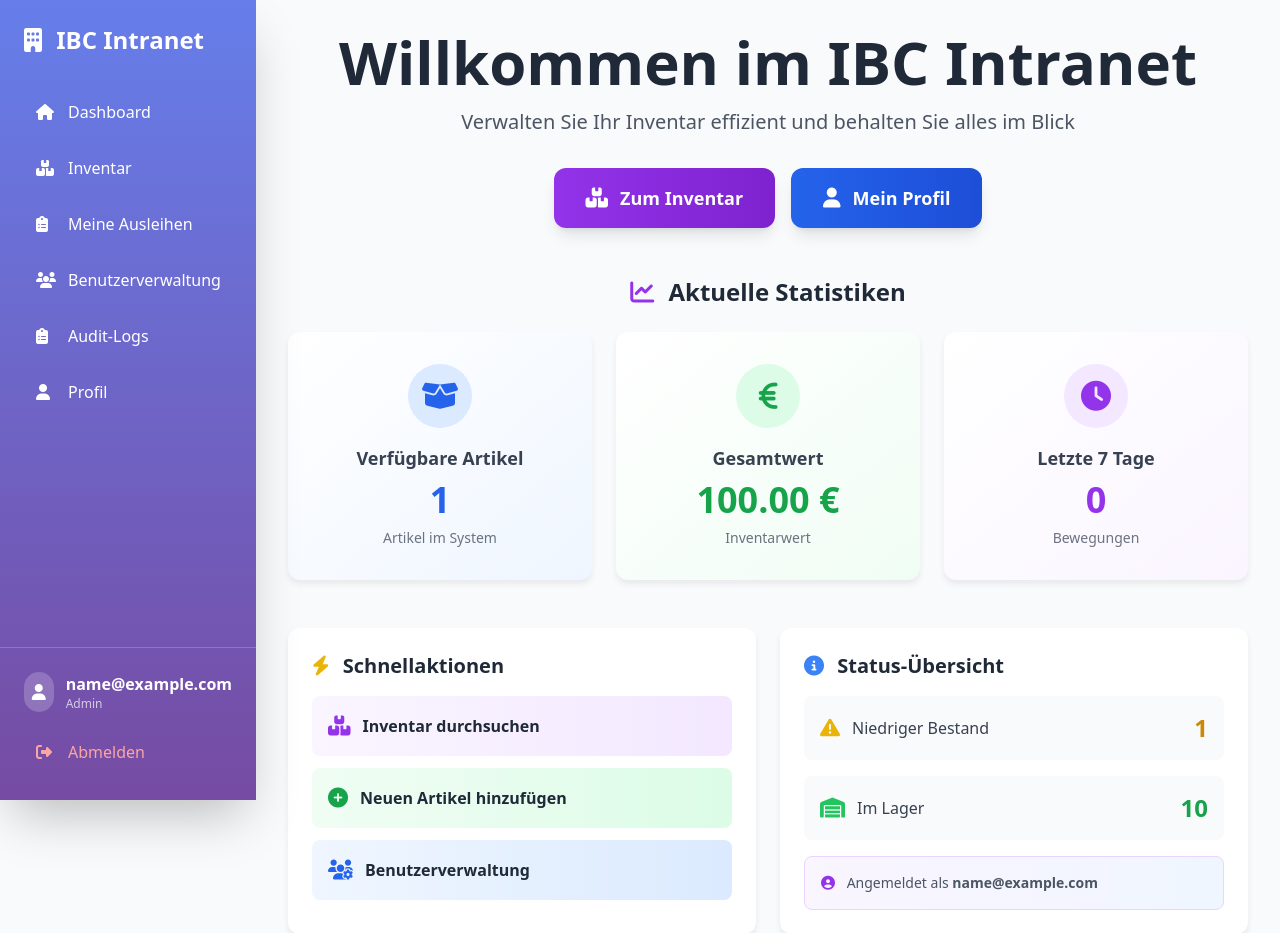
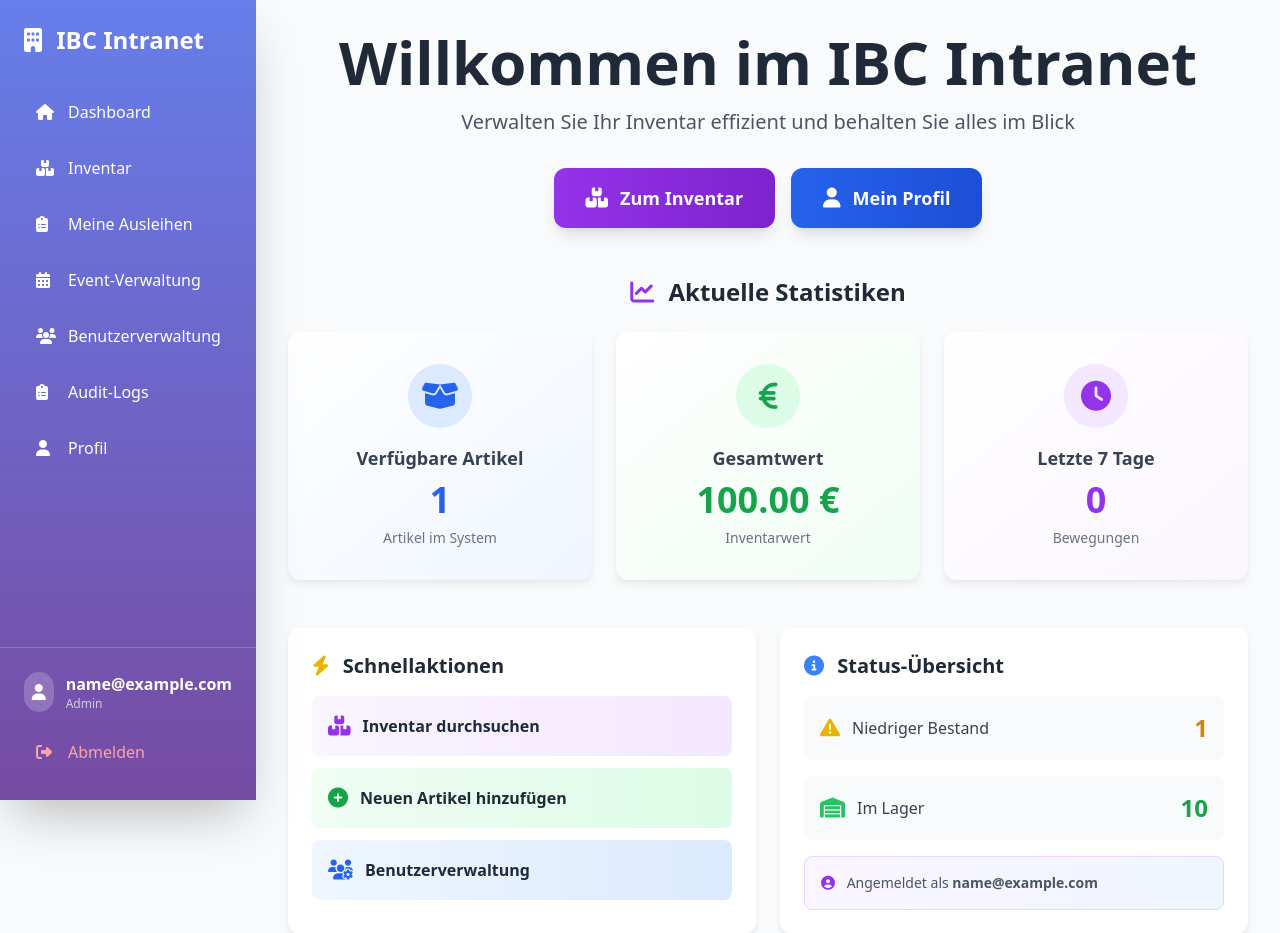
Before and after one commit to tlehmann6300/offer, a PHP site: page /pages/dashboard/index.php in a window 1280 px wide. Shown: the top 933 px of the page. Run offline with PHP 8.4, Linux system fonts and the light colour scheme; the visitor is signed in with stand-in values (Sample User, id 1); tables that the repository leaves empty hold one stand-in row (values such as "Sample post"); some libraries are stand-ins or nearby versions.

Commit message:
Add event management link to sidebar navigation
Co-authored-by: tlehmann6300 <166137787+tlehmann6300@users.noreply.github.com>

```diff
--- a/includes/templates/main_layout.php
+++ b/includes/templates/main_layout.php
@@ -120,6 +120,12 @@
                     <i class="fas fa-clipboard-list w-5"></i>
                     <span>Meine Ausleihen</span>
                 </a>
+                <?php if (isset($_SESSION['user_role']) && in_array($_SESSION['user_role'], ['admin', 'board', 'alumni_board', 'manager'])): ?>
+                <a href="../events/manage.php" class="flex items-center space-x-3 p-3 rounded-lg hover:bg-white/10 transition">
+                    <i class="fas fa-calendar-alt w-5"></i>
+                    <span>Event-Verwaltung</span>
+                </a>
+                <?php endif; ?>
                 <?php if (isset($_SESSION['user_role']) && in_array($_SESSION['user_role'], ['admin', 'board'])): ?>
                 <a href="../admin/users.php" class="flex items-center space-x-3 p-3 rounded-lg hover:bg-white/10 transition">
                     <i class="fas fa-users w-5"></i>
```
